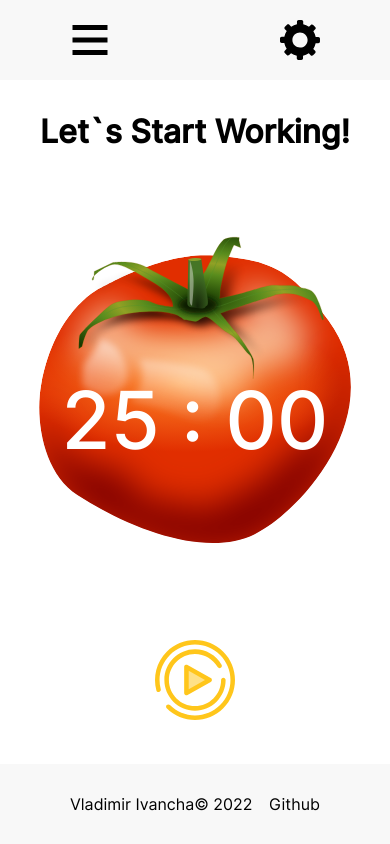
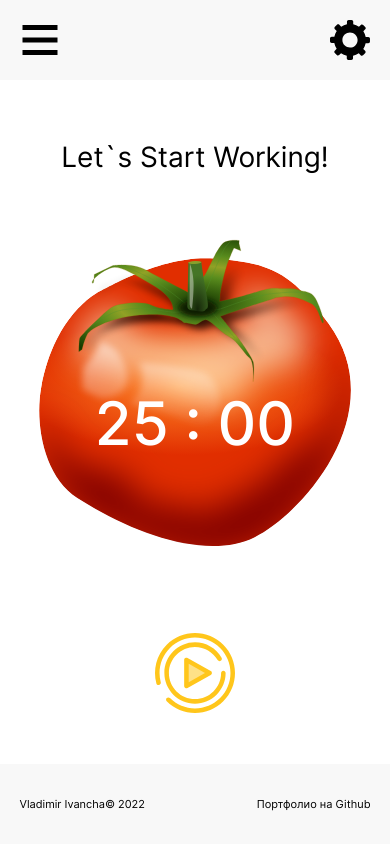
Before and after one commit to VladimirIvancha/pomodoro-timer, a React (Create React App) app: page / in a window 390 px wide. Built offline with nearby package versions, Linux system fonts and the light colour scheme.

Commit message:
Feat: done with hamburger menu and adaptive

```diff
--- a/src/components/App/App.js
+++ b/src/components/App/App.js
@@ -1,13 +1,41 @@
 import "../../index.css";
+import React, { useState } from "react";
 import Header from "../Header/Header";
 import Main from "../Main/Main";
 import Footer from "../Footer/Footer";
 
 function App() {
+    const [isHamburgerOpen, setIsHamburgerOpen] = useState(false);
+    const [isSettingsOpen, setIsSettingsOpen] = useState(false);
+
+    function handleHamburgerOpen() {
+        !isHamburgerOpen ? setIsHamburgerOpen(true) : setIsHamburgerOpen(false);
+    }
+
+    function handleHamburgerClose() {
+        setIsHamburgerOpen(false);
+    }
+
+    function handleSettingsOpen() {
+        !isSettingsOpen ? setIsSettingsOpen(true) : setIsSettingsOpen(false);
+    }
+
+    function handleSetingsClose() {
+        setIsSettingsOpen(false);
+    }
+
   return (
     <div className="page">
-      <Header />
-      <Main />
+      <Header
+        handleHamburgerOpen={handleHamburgerOpen}
+        handleSettingsOpen={handleSettingsOpen}
+      />
+      <Main
+        handleHamburgerClose={handleHamburgerClose}
+        handleSetingsClose={handleSetingsClose}
+        isHamburgerOpen={isHamburgerOpen}
+        isSettingsOpen={isSettingsOpen}
+      />
       <Footer />
     </div>
   );
--- a/src/components/Footer/Footer.css
+++ b/src/components/Footer/Footer.css
@@ -12,11 +12,6 @@
     flex-shrink: 0;
 }
 
-.footer__copyright {
-    margin: 0;
-    margin-left: 70px;
-}
-
 .footer__link {
     font-weight: 400;
     font-size: 16px;
@@ -24,5 +19,13 @@
     text-decoration: none;
     color: #000000;
     margin: 0;
-    margin-right: 70px;
+    margin-left: 5%;
+    margin-right: 5%;
 }
+
+@media screen and (max-width: 400px) {
+    .footer__link {
+        font-size: 11px;
+        line-height: 15px;
+    }
+}
--- a/src/components/Footer/Footer.js
+++ b/src/components/Footer/Footer.js
@@ -3,8 +3,8 @@ import React from "react";
 function Footer() {
   return (
     <footer className="footer">
-        <p className="footer__copyright">Vladimir Ivancha&copy; 2022</p>
-        <a className="footer__link" target="_blank" rel="noreferrer" href="https://github.com/">Github</a>
+        <p className="footer__link">Vladimir Ivancha&copy; 2022</p>
+        <a className="footer__link" target="_blank" rel="noreferrer" href="https://github.com/VladimirIvancha">Портфолио на Github</a>
     </footer>
   );
 }
--- a/src/components/Hamburger/Hamburger.css
+++ b/src/components/Hamburger/Hamburger.css
@@ -0,0 +1,88 @@
+.hamburger {
+    display: flex;
+    flex-direction: column;
+    position: fixed;
+    width: 100%;
+    height: 100%;
+    background-color: rgba(0, 0, 0, 0.3);
+    align-items: flex-start;
+    justify-content: center;
+    visibility: hidden;
+    opacity: 0;
+    top: 0;
+    left: 0;
+    transition: visibility 0s linear 0.3s, opacity 0.3s linear;
+}
+
+.hamburger_is-opened {
+    display: flex;
+    visibility: visible;
+    opacity: 1;
+    transition-delay: 0s;
+    z-index: 1;
+}
+
+.hamburger__wrapper {
+    display: flex;
+    flex-direction: column;
+    align-items: center;
+    background-color: #F8F8F8;
+    max-width: 70%;
+    width: 100%;
+    height: inherit;
+    list-style: none;
+    margin: 0;
+    padding: 0;
+}
+
+.hamburger__close-btn {
+    background-image: url(../../images/nav_close-btn.svg);
+    background-repeat: no-repeat;
+    background-position: center;
+    background-color: transparent;
+    background-size: cover;
+    align-self: end;
+    border: none;
+    width: 40px;
+    height: 40px;
+    cursor: pointer;
+    margin-top: 20px;
+    margin-right: 24px;
+}
+
+.hamburger__link {
+    display: flex;
+    font-style: normal;
+    font-weight: 500;
+    font-size: 28px;
+    color: #000000;
+    text-decoration: none;
+    margin: 0;
+    margin-top: 60px;
+    cursor: pointer;
+    text-align: center;
+}
+
+.hamburger__link:hover {
+    opacity: 0.7;
+}
+
+.hamburger__link_red {
+    font-family: "Magnolia-Script";
+    font-size: 40px;
+    color: red;
+}
+
+@media screen and (max-width: 400px) {
+    .hamburger__link {
+        font-size: 20px;
+    }
+
+    .hamburger__link_red {
+        font-size: 28px;
+    }
+
+    .hamburger__close-btn {
+        margin-right: 5px;
+    }
+}
--- a/src/components/Hamburger/Hamburger.js
+++ b/src/components/Hamburger/Hamburger.js
@@ -1,9 +1,27 @@
 import React from "react";
 
-function Hamburger() {
-  return (
-    <section className="hamburger">
-    </section>
-  );
+function Hamburger({
+    isOpen,
+    onClose,
+    switchToWorkTimer,
+    switchToRelaxTimer,
+}) {
+
+    const classNameHamburger = `hamburger ${isOpen && 'hamburger_is-opened'}`
+
+    return (
+        <section className={classNameHamburger}>
+            <ul className="hamburger__wrapper">
+                <button className="hamburger__close-btn" type="button" onClick={onClose}></button>
+                <a className="hamburger__link hamburger__link_red" target="_blank" rel="noreferrer" href="https://en.wikipedia.org/wiki/Pomodoro_Technique">Pomodoro Technique</a>
+                <li className="hamburger__link" onClick={switchToWorkTimer}>
+                    Time to Work!
+                </li>
+                <li className="hamburger__link" onClick={switchToRelaxTimer}>
+                    Time to Relax!
+                </li>
+            </ul>
+        </section>
+    );
 }
 export default Hamburger;
--- a/src/components/Header/Header.css
+++ b/src/components/Header/Header.css
@@ -33,3 +33,13 @@
     margin-right: 70px;
     cursor: pointer;
 }
+
+@media screen and (max-width: 400px) {
+    .header__hamburger {
+        margin-left: 20px;
+    }
+
+    .header__settings {
+        margin-right: 20px;
+    }
+}
--- a/src/components/Header/Header.js
+++ b/src/components/Header/Header.js
@@ -1,16 +1,15 @@
 import React from "react";
-import Hamburger from "../Hamburger/Hamburger"
-import Settings from "../Settings/Settings"
 
-function Header() {
+function Header({
+    handleHamburgerOpen,
+    handleSettingsOpen,
+}) {
     return (
         <>
             <header className="header">
-            <button className="header__hamburger"></button>
-            <button className="header__settings"></button>
+                <button className="header__hamburger" type="button" onClick={handleHamburgerOpen}></button>
+                <button className="header__settings" type="button" onClick={handleSettingsOpen}></button>
             </header>
-        <Hamburger />
-        <Settings />
         </>
     );
 }
--- a/src/components/Main/Main.css
+++ b/src/components/Main/Main.css
@@ -11,7 +11,13 @@
 }
 
 .main__title {
+    font-style: normal;
+    font-weight: 400;
+    font-size: 36px;
+    color: #000000;
     margin: 0;
+    margin-top: 20px;
+    margin-bottom: 20px;
 }
 
 .main__pomodoro-image {
@@ -26,8 +32,6 @@
     border-style: none;
     width: 80%;
     height: 400px;
-    margin-top: 40px;
-    margin-bottom: 40px;
 }
 
 .main__timer {
@@ -49,6 +53,7 @@
     min-height: 80px;
     width: 100%;
     margin: 0;
+    margin-top: 30px;
     background: #FFFFFF;
 }
 
@@ -90,3 +95,14 @@
 .main__buttons-button_active {
     display: block;
 }
+
+@media screen and (max-width: 400px) {
+    .main__title {
+        font-size: 28px;
+    }
+
+    .main__timer {
+        font-size: 60px;
+        line-height: 80px;
+    }
+}
--- a/src/components/Main/Main.js
+++ b/src/components/Main/Main.js
@@ -1,6 +1,13 @@
 import React, { useState, useEffect } from "react";
+import Hamburger from "../Hamburger/Hamburger"
+import Settings from "../Settings/Settings"
 
-function Main() {
+function Main({
+    handleHamburgerClose,
+    handleSetingsClose,
+    isHamburgerOpen,
+    isSettingsOpen,
+}) {
     const DEFAULT_WORK_INTERVAL = 25*60;
     const DEFAULT_RELAX_INTERVAL = 5*60;
 
@@ -90,7 +97,32 @@ function Main() {
         !relaxTimerMode ? setTitleText('Let`s Relax a Littlebit!') : setTitleText('Let`s Start Working!');
     }
 
+    function switchToWorkTimer() {
+        stopCountdown();
+        setTimerActive(false);
+        setTimerStarted(false);
+        setStopTimer(null);
+        setRelaxTimerMode(false);
+        setStartTime(DEFAULT_WORK_INTERVAL);
+        setTimerCountdown(preDefaultMinutes(DEFAULT_WORK_INTERVAL)+' : '+preDefaultSeconds(DEFAULT_WORK_INTERVAL));
+        setTitleText('Let`s Start Working!');
+        handleHamburgerClose();
+    }
+
+    function switchToRelaxTimer() {
+        stopCountdown();
+        setTimerActive(false);
+        setTimerStarted(false);
+        setStopTimer(null);
+        setRelaxTimerMode(true);
+        setStartTime(DEFAULT_RELAX_INTERVAL);
+        setTimerCountdown(preDefaultMinutes(DEFAULT_RELAX_INTERVAL)+' : '+preDefaultSeconds(DEFAULT_RELAX_INTERVAL));
+        setTitleText('Let`s Relax a Littlebit!');
+        handleHamburgerClose();
+    }
+
     return (
+        <>
             <main className="main">
                 <h1 className="main__title">{titleText}</h1>
                 <div className="main__pomodoro-image">
@@ -102,6 +134,17 @@ function Main() {
                     <button className={classNameStopReset} type="button" onClick={handleResetTimer}></button>
                 </div>
             </main>
+            <Hamburger
+            isOpen={isHamburgerOpen}
+            onClose={handleHamburgerClose}
+            switchToWorkTimer={switchToWorkTimer}
+            switchToRelaxTimer={switchToRelaxTimer}
+            />
+            <Settings
+            isOpen={isSettingsOpen}
+            onClose={handleSetingsClose}
+            />
+        </>
     );
 }
 export default Main;
--- a/src/index.css
+++ b/src/index.css
@@ -1,6 +1,9 @@
 @import url(./vendor/normalize.css);
 @import url(./vendor/fonts/Inter_Web/inter.css);
+@import url(./vendor/fonts/Magnolia-Script/magnolia.css);
 @import url(./components/App/App.css);
 @import url(./components/Header/Header.css);
 @import url(./components/Main/Main.css);
 @import url(./components/Footer/Footer.css);
+@import url(./components/Hamburger/Hamburger.css);
+@import url(./components/Settings/Settings.css);
--- /dev/null
+++ b/src/vendor/fonts/Magnolia-Script/magnolia.css
@@ -0,0 +1,6 @@
+@font-face {
+	font-family: "Magnolia-Script";
+	src: url("../Magnolia-Script/magnolia-script.woff2") format("woff2"); /* Modern Browsers */
+	font-weight: normal;
+	font-style: normal;
+}
```
Also changed, not shown: src/images/nav-close-btn.svg (added), src/vendor/fonts/Magnolia-Script/magnolia-script.woff2 (added). Lines whose indentation alone changed are shown as unchanged.
